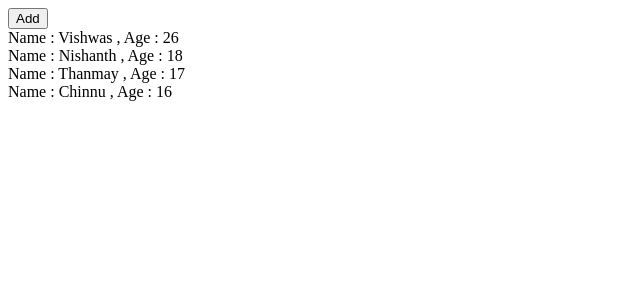
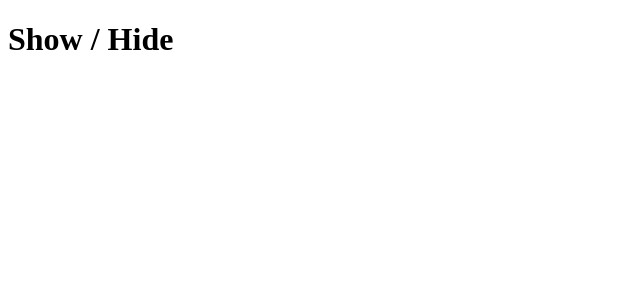
Before and after one commit to vishwasbn/react_basics_sample1, a React (Create React App) app: page / in a window 1280 px wide. Shown: the top 300 px of the page, without its empty margins (0-640 px from the left). Built offline with nearby package versions, Linux system fonts and the light colour scheme.

Commit message:
useState component mounting and unmounting

```diff
--- a/src/App.js
+++ b/src/App.js
@@ -1,28 +1,17 @@
-import { useState } from 'react';
-import Employee from './Employee';
+import Component from "./Component";
+import { useState } from "react";
+
 
 function App() {
 
-  const [count, setCount] = useState(0);
-
-  const emp = [{ name: 'Vishwas', age: '26' },
-  { name: 'Nishanth', age: '18' },
-  { name: 'Thanmay', age: '17' },
-  { name: 'Chinnu', age: '16' }];
-
-  function addcount() {
-    setCount(count + 1);
-    console.log(count);
+  const [state, setState] = useState(false);
+  function handleClick() {
+    setState(!state);
   }
 
-  return (<div className='header'>
-    <button onClick={addcount}>Add</button>
-    {
-      emp.map((obj,index) => {
-        return (<Employee key={index} {...obj} />)
-      })
-    }
-
+  return (<div>
+    <h1 onClick={handleClick}>Show / Hide</h1>
+    {state && <Component />}
   </div>
 
   );
--- /dev/null
+++ b/src/Component.js
@@ -0,0 +1,9 @@
+import React from 'react'
+
+function Component() {
+  return (
+    <div style={{fontSize:'x-large',fontWeight:'bold'}}>This is a component</div>
+  )
+}
+
+export default Component
--- a/src/Employee.js
+++ /dev/null
@@ -1,9 +0,0 @@
-import React from 'react'
-
-function Employee({name,age}) {
-  return (
-    <div>Name : {name} , Age : {age}</div>
-  )
-}
-
-export default Employee
```
